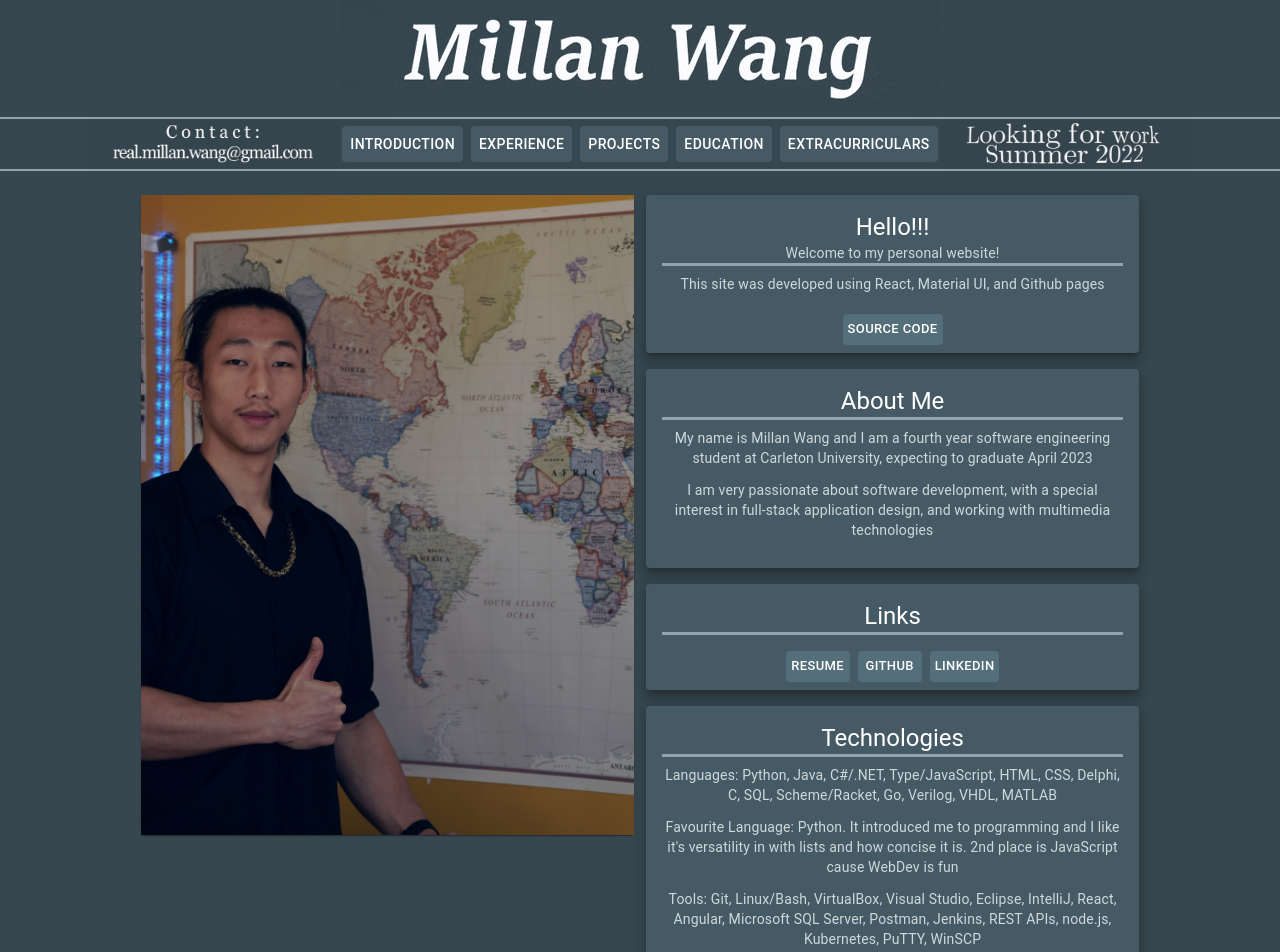
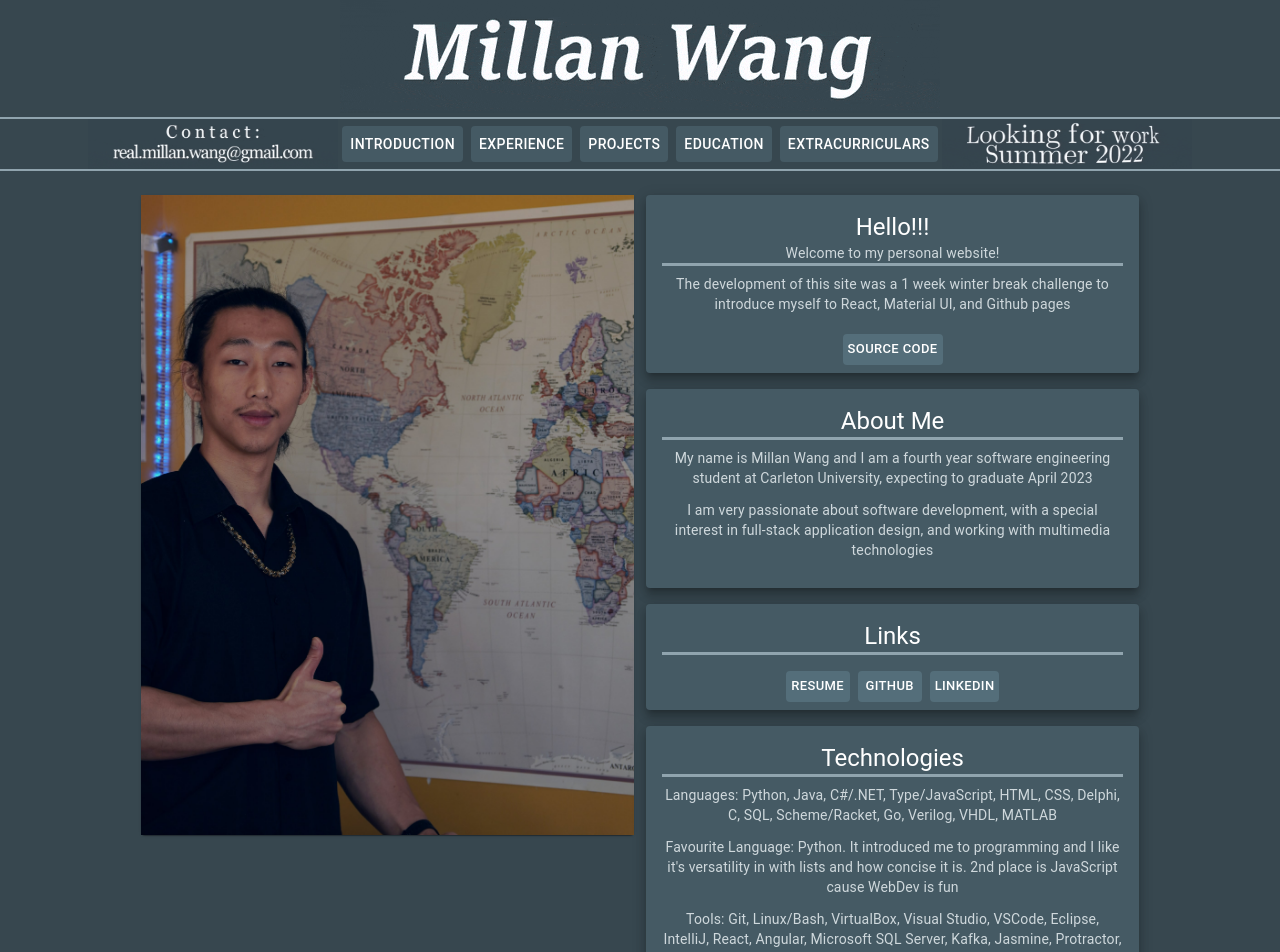
Before and after one commit to MillanWang/i, a React (Create React App) app: page /#/ in a window 1280 px wide. Shown: the top 952 px of the page. Built offline with nearby package versions, Linux system fonts and the light colour scheme.

Commit message:
String updates

```diff
--- a/src/components/navigationPages/EducationPage.js
+++ b/src/components/navigationPages/EducationPage.js
@@ -47,7 +47,7 @@ const fall2018Courses = [
         "Calculus for Engineering or Physics",
         "A+",
         "Limits. Differentiation of the elementary functions. Rules of differentiation. Inverse trigonometric functions. Applications of differentiation: max-min problems, curve sketching, approximations. Definite and indefinite integrals, techniques of integration. Applications to areas and volumes.",
-        "Unsatisfying for being too easy. We were told early on that the exam was multiple choice meaning that you didn't need to do any integrals if you can differentiate all the options. This removed the incentive to really lern integration which felt like a cheap A+."),
+        "Unsatisfying for being too easy. We were told early on that the exam was multiple choice meaning that you didn't need to do any integrals if you can differentiate all the options. This removed the incentive to really learn integration which felt like a cheap A+."),
     createCourse("MATH 1104",
         "Linear Algebra for Engineering or Science",
         "A+",
@@ -295,7 +295,7 @@ function EducationPage() {
             </div>
 
             <Divider variant="middle" sx={{ marginTop: 3, fontSize: 18, color: "primary.dark" }} >Transcript</Divider>
-            <Divider variant="middle" sx={{ marginTop: 0, fontSize: 14, color: "primary.dark" }} >(Hover course codes and grades for course info and personal notes )</Divider>
+            <Divider variant="middle" sx={{ marginTop: 0, fontSize: 14, color: "primary.dark" }} >Hover course codes for course info and Hover grades for personal notes </Divider>
 
             <SemesterTabs />
 
--- a/src/components/navigationPages/ExperiencePage.js
+++ b/src/components/navigationPages/ExperiencePage.js
@@ -12,7 +12,7 @@ const kinaxisFall = createImageLinkCardProps(
     [
         "Implemented user stories & resolved bugs to develop & maintain application platform features using Java GUIs & C#/.NET backend APIs",
         "Designed thorough integration & unit tests to validate functionality and increase code coverage during CI/CD",
-        "Conducted migrations and thorough refactoring of test environments to optimize the use of design patterns,accelerating future development and scope expansion",
+        "Conducted migrations and refactored the server & test environments to assist in removing subscription based dependencies, saving up to $250/developer/month",
         "Technologies: Java GUIs, C#/.NET APIs, Visual Studio, Eclipse, Postman, Git, Jenkins"
     ],
     [],
@@ -27,12 +27,12 @@ const jsiSummer = createImageLinkCardProps(
         "Software Developer, Backend"
     ],
     [
-        "Implemented application user stories and resolved bugs across the full stack using Delphi & C#/.NET",
+        "Implemented application user stories and resolved bugs across the full stack using Delphi, C#/.NET, & Kafka",
         "Upgraded C#/.NET backend API to accommodate the growing demands of the frontend",
         "Developed database procedures using MS SQL Server",
-        "Wrote in-depth wiki guides detailing application design techniques, and working with Agile methodology",
+        "Wrote in-depth wiki guides detailing internal application design techniques, and working with Agile methodology",
         "Received highest performing co-op award and $300 bonus",
-        "Technologies: Delphi, C#/.NET APIs, Visual Studio, MS SQL Server, Postman, Git, Jenkins",
+        "Technologies: Delphi, C#/.NET APIs, Kafka, Visual Studio, MS SQL Server, Postman, Git, Jenkins",
     ],
     [],
     null
@@ -49,7 +49,7 @@ const jsiWinter = createImageLinkCardProps(
         "Developed & delivered a web application feature using Type/JavaScript, HTML, & CSS in Angular, and enhanced backend API functionality using C#/.NET",
         "Developed thorough end-to-end & unit tests with complete code coverage using Protractor & Jasmine",
         "Received highest performing Co-op award and $300 bonus",
-        "Technologies: Angular, C#/.NET, Visual Studio, MS SQL Server, Postman, Git, Jenkins",
+        "Technologies: Angular, C#/.NET, Visual Studio, VSCode, MS SQL Server, Postman, Git, Jenkins",
     ],
     [],
     null
@@ -63,7 +63,7 @@ const carletonResearch2019 = createImageLinkCardProps(
         "Undergraduate Research Assistant"
     ],
     [
-        "Designed ad-hoc network simulations using OMNeT++ to test routing protocol hypotheses",
+        "Designed ad-hoc network simulations using Eclipse based OMNeT++ to test routing protocol hypotheses",
         "Matplotlib, NumPy, & Pandas libraries for graphical analysis of ad-hoc network simulation statistics",
         "Wrote in-depth supporting documentation detailing the implementation of the data visualization software, as well as a framework on designing simulations",
         "Technologies: Python, MatPlotLib, NumPy, Pandas, Linux Bash, Eclipse",
--- a/src/components/navigationPages/ExtracurricularsPage.js
+++ b/src/components/navigationPages/ExtracurricularsPage.js
@@ -61,7 +61,7 @@ function ExtracurricularsPage() {
                 margin: 0
             }}>
             {extracurriculars.map((ec) => (
-                <ImageLinkCard imageLinkCardProps={ec} maxWidth={400} bodyTextAlignment="left" />
+                <ImageLinkCard imageLinkCardProps={ec} maxWidth={400} bodyTextAlignment="left" sideMargin={true} />
             ))}
         </div >
     )
--- a/src/components/navigationPages/IntroPage.js
+++ b/src/components/navigationPages/IntroPage.js
@@ -14,7 +14,7 @@ const introCard = createImageLinkCardProps(
         "Welcome to my personal website!",
     ],
     [
-        "This site was developed using React, Material UI, and Github pages",
+        "The development of this site was a 1 week winter break challenge to introduce myself to React, Material UI, and Github pages",
     ],
     [
         createLink("Source Code", "https://github.com/MillanWang/i"),
@@ -51,7 +51,7 @@ const technologies = createImageLinkCardProps(
     [
         "Languages: Python, Java, C#/.NET, Type/JavaScript, HTML, CSS, Delphi, C, SQL, Scheme/Racket, Go, Verilog, VHDL, MATLAB",
         "Favourite Language: Python. It introduced me to programming and I like it's versatility in with lists and how concise it is. 2nd place is JavaScript cause WebDev is fun",
-        "Tools: Git, Linux/Bash, VirtualBox, Visual Studio, Eclipse, IntelliJ, React, Angular, Microsoft SQL Server, Postman, Jenkins, REST APIs, node.js, Kubernetes, PuTTY, WinSCP",
+        "Tools: Git, Linux/Bash, VirtualBox, Visual Studio, VSCode, Eclipse, IntelliJ, React, Angular, Microsoft SQL Server, Kafka, Jasmine, Protractor, Postman, Jenkins, REST APIs, node.js, Kubernetes, SSH",
         "Favourite IDEs: VSCode for WebDev, Visual Studio for C#/.NET, IntelliJ for Java",
     ],
     [],
@@ -102,7 +102,9 @@ function IntroPage() {
             {/* Right Column Stack */}
             < Stack spacing={2} width={"40%"} >
                 {imageLinkCards.map((card) => (
-                    <ImageLinkCard imageLinkCardProps={card} />
+                    <ImageLinkCard imageLinkCardProps={card}
+                    // maxWidth={500}
+                    />
                 ))}
             </Stack >
         </div >
--- a/src/components/navigationPages/ProjectsPage.js
+++ b/src/components/navigationPages/ProjectsPage.js
@@ -12,7 +12,7 @@ const letteredTabs = createImageLinkCardProps(
     ["2019 Personal Project"],
     [
         "Designed & developed a web application that converts fret numbers in guitar tabs into their corresponding notes in any tuning to help musicians enhance their music theory knowledge through learning songs",
-        "Developed the conversion algorithms using Python, and the webapp using HTML, CSS, & JavaScript to create an simple user experience"
+        "Developed the conversion algorithms using Python, and the webapp using HTML, CSS, & JavaScript to create a simple user experience"
     ],
     [
         createLink("Video Demo", "https://youtu.be/hG0Y2D5sdWU"),
@@ -60,7 +60,7 @@ function ProjectsPage() {
             "justify-content": "center"
         }}>
             {projects.map((currProject) => (
-                <ImageLinkCard imageLinkCardProps={currProject} maxWidth={400} bodyTextAlignment="left" />
+                <ImageLinkCard imageLinkCardProps={currProject} maxWidth={400} bodyTextAlignment="left" sideMargin={true} />
 
             ))}
         </div>
--- a/src/components/navigationPages/cards/ImageLinkCard.js
+++ b/src/components/navigationPages/cards/ImageLinkCard.js
@@ -19,7 +19,8 @@ export default function ImageLinkCard(props) {
     return (
         <Card sx={{
             maxWidth: props.maxWidth,
-            margin: 1,
+            marginTop: 1,
+            margin: props.sideMargin ? 1 : 0,
             height: "fit-content",
             bgcolor: "primary.main"
         }}
```
